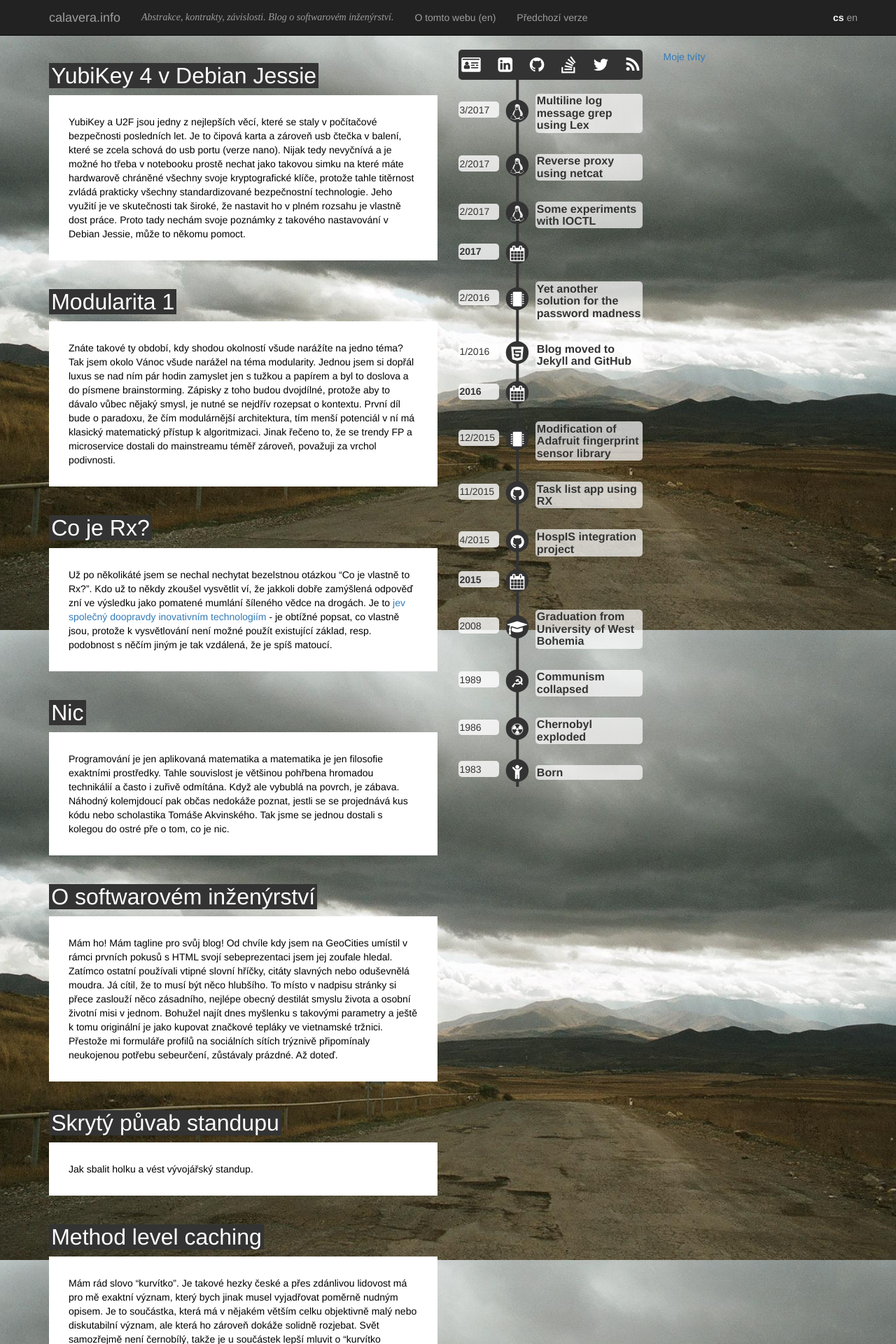
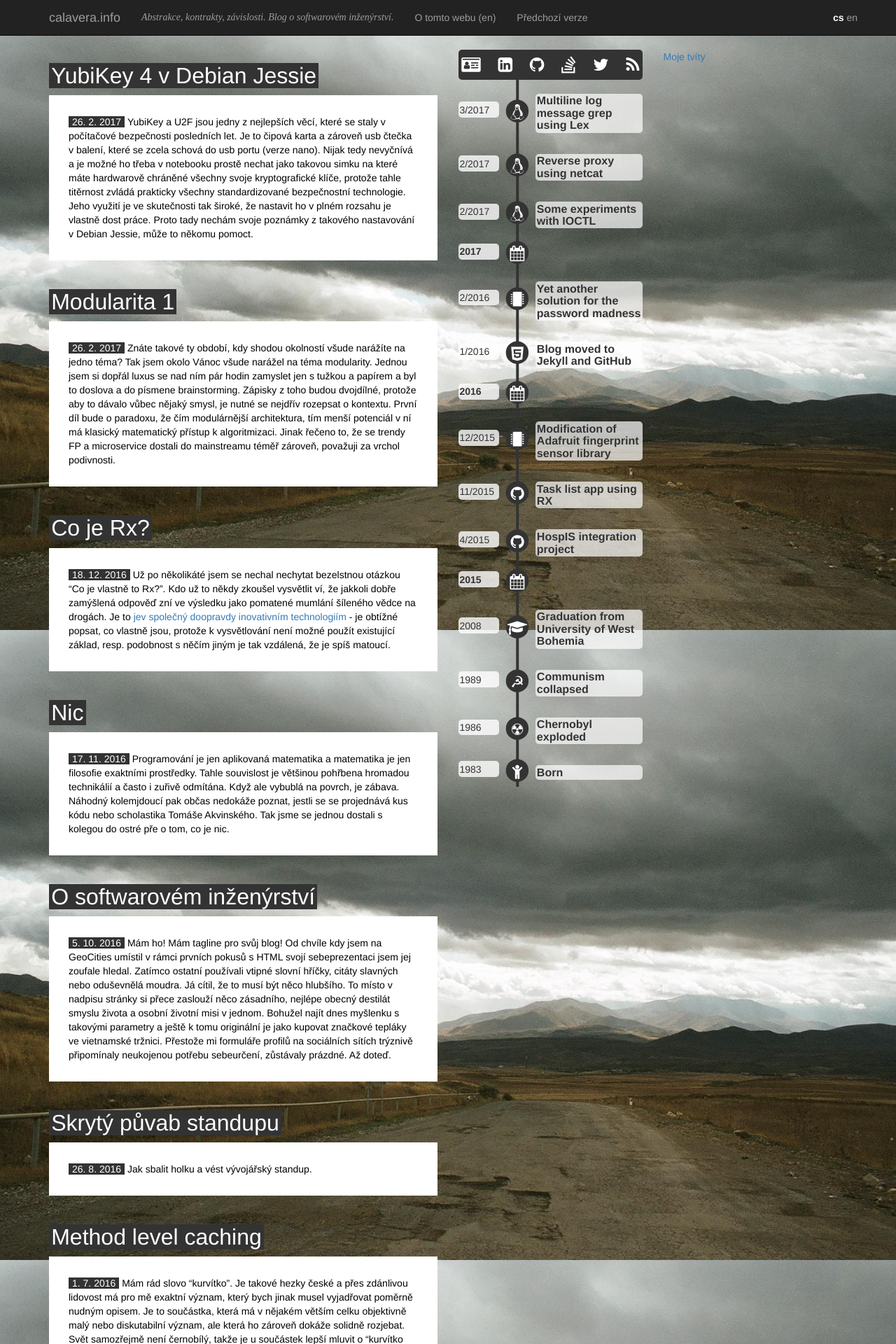
Before and after one commit to calaveraInfo/calaveraInfo.github.io, a Jekyll site: the page built from v3/cs/blog.html, in a window 1280 px wide. Shown: the top 1920 px of the page at 70% size. Built offline with Jekyll 4.4.1, drawn with Linux system fonts in a browser that asks for light colours; nearby versions of some CDN libraries; comment, search, counter and statistics services are not loaded; some of the changed text lies outside the part shown.

Commit message:
Added blog post date to list. More narrow blog post excerpt between xs and md screen size

```diff
--- a/_includes/cv.html
+++ b/_includes/cv.html
@@ -22,7 +22,7 @@ https://api.github.com/repos/calaveraInfo/calaveraInfo.github.io/compare/c75d3db
     <h3><a href="https://gist.github.com/calaveraInfo/73cd438c3d65dba4228f4b1985177e6a">Some experiments with IOCTL</a></h3>
   </li>
   <li class="date">
-    <time time datetime="2017-01-01"><b>2017</b></time>
+    <time datetime="2017-01-01"><b>2017</b></time>
     <span class="icon calendar" aria-hidden="true">⬤</span>
   </li>
   <li class="repo">
@@ -45,7 +45,7 @@ https://api.github.com/repos/calaveraInfo/calaveraInfo.github.io/compare/c75d3db
     <h3><a href="https://gist.github.com/calaveraInfo/2b295ae4939b058f4e34">Modification of Adafruit fingerprint sensor library</a></h3>
   </li>
   <li class="repo">
-    <time time datetime="2015-11-19">11/<wbr />2015</time>
+    <time datetime="2015-11-19">11/<wbr />2015</time>
     <span class="icon github" aria-hidden="true">⬤</span>
     <h3><a href="https://github.com/calaveraInfo/rx-task-list">Task list app using RX</a></h3>
   </li>
--- a/v3/cs/blog.html
+++ b/v3/cs/blog.html
@@ -8,19 +8,19 @@ layout: default
 <main class="container" aria-labeledby="main-title">
   <h1 class="assistive" id="main-title">Hlavní stránka webu</h1>
   <div class="row">
-    <section class="blog col-md-6 col-sm-12" aria-labeledby="blog-title">
+    <section class="blog col-md-6 col-md-offset-0 col-sm-10 col-sm-offset-1" aria-labeledby="blog-title">
       <h2 class="assistive" id="blog-title">Blog</h2>
       <ol aria-label="Seznam článků blogu">
 {% assign items=site.posts | where:"lang", "cs" %}
 {% for post in items%}
   <li>
-  <!--
-    <span>{{ post.date | date: "%-d. %-m. %Y" }}</span>
-  -->
     <h3>
       <a href="{{ post.url | prepend: site.baseurl }}">{{ post.title }}</a>
     </h3>
-    {{ post.excerpt }}
+    <div class="excerpt">
+      <i>{{ post.date | date: "%-d. %-m. %Y" }}</i>
+      {{ post.excerpt }}
+    </div>
   </li>
 {% endfor %}
       </ol>
--- a/v3/css/style.scss
+++ b/v3/css/style.scss
@@ -24,16 +24,33 @@ body {
 	text-decoration: none;
 }
 
-.blog p {
+.blog .excerpt {
 	background: white;
 	color: black;
 	padding: 2em;
 	margin-bottom: 3em;
 }
 
+.blog .excerpt > i {
+	background: #333333;
+	color: white;
+	padding-left: 5px;
+	padding-right: 5px;
+	font-style: normal;
+}
+
+.blog .excerpt > i + * {
+	display: inline;
+}
+
 .blog ol {
 	padding: 0;
 	list-style-type: none;
+}
+
+.blog li > i {
+	background: white;
+	margin-bottom: 0;
 }
 
 .profiles li {
```
Also changed, not shown: v3/en/blog.html (+4 -4 lines).
